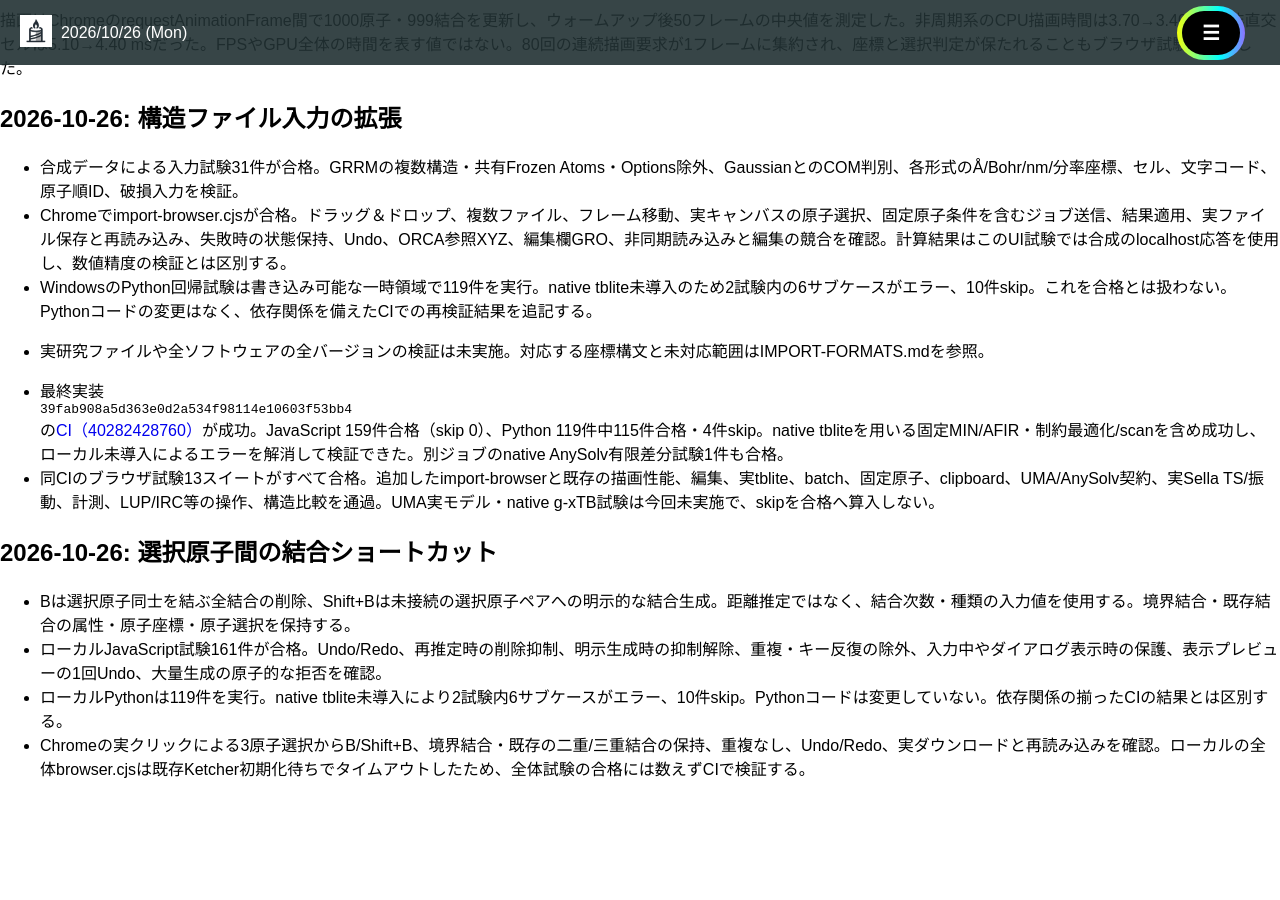
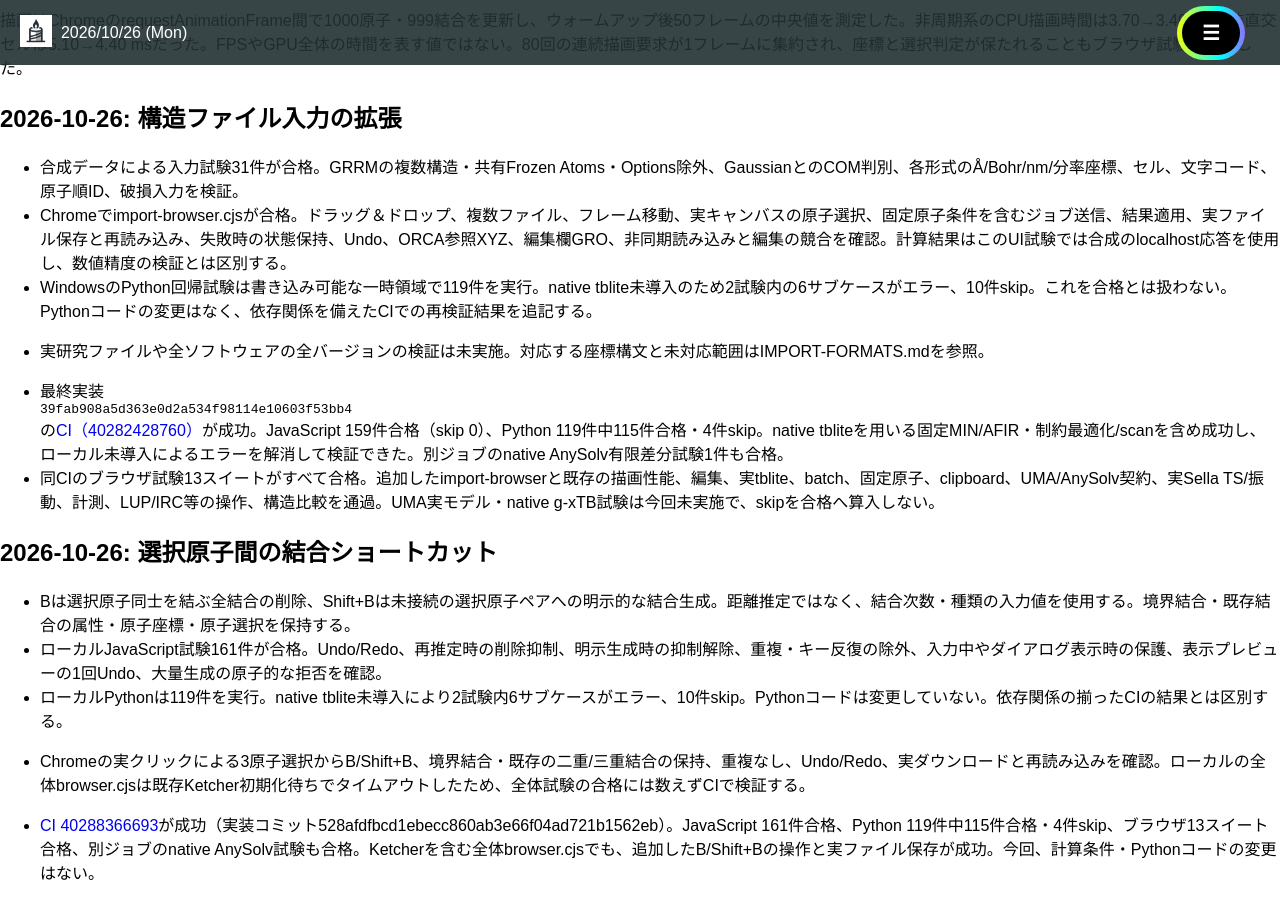
Before and after one commit to h-nabata/h-nabata.github.io, a Jekyll site: the page built from molecule-visualizer/AFIR-VALIDATION.md, in a window 1280 px wide and 900 px high, scrolled down 13131 px. Built offline with Jekyll 4.4.1, drawn with Linux system fonts in a browser that asks for light colours; nearby versions of some CDN libraries; our own code applies the rules of GitHub Pages for plain Markdown files; before the commit the page ends 13927 px from its top, so only the background shows below that.

Commit message:
Record validation of bulk bond keyboard editing

```diff
--- a/molecule-visualizer/AFIR-VALIDATION.md
+++ b/molecule-visualizer/AFIR-VALIDATION.md
@@ -345,3 +345,5 @@ GPUネイティブUMA／AnySolv、実g-xTBの速度比較は未実施。局所
 - ローカルJavaScript試験161件が合格。Undo/Redo、再推定時の削除抑制、明示生成時の抑制解除、重複・キー反復の除外、入力中やダイアログ表示時の保護、表示プレビューの1回Undo、大量生成の原子的な拒否を確認。
 - ローカルPythonは119件を実行。native tblite未導入により2試験内6サブケースがエラー、10件skip。Pythonコードは変更していない。依存関係の揃ったCIの結果とは区別する。
 - Chromeの実クリックによる3原子選択からB/Shift+B、境界結合・既存の二重/三重結合の保持、重複なし、Undo/Redo、実ダウンロードと再読み込みを確認。ローカルの全体browser.cjsは既存Ketcher初期化待ちでタイムアウトしたため、全体試験の合格には数えずCIで検証する。
+
+- [CI 40288366693](https://github.com/h-nabata/h-nabata.github.io/actions/runs/40288366693)が成功（実装コミット528afdfbcd1ebecc860ab3e66f04ad721b1562eb）。JavaScript 161件合格、Python 119件中115件合格・4件skip、ブラウザ13スイート合格、別ジョブのnative AnySolv試験も合格。Ketcherを含む全体browser.cjsでも、追加したB/Shift+Bの操作と実ファイル保存が成功。今回、計算条件・Pythonコードの変更はない。
```
